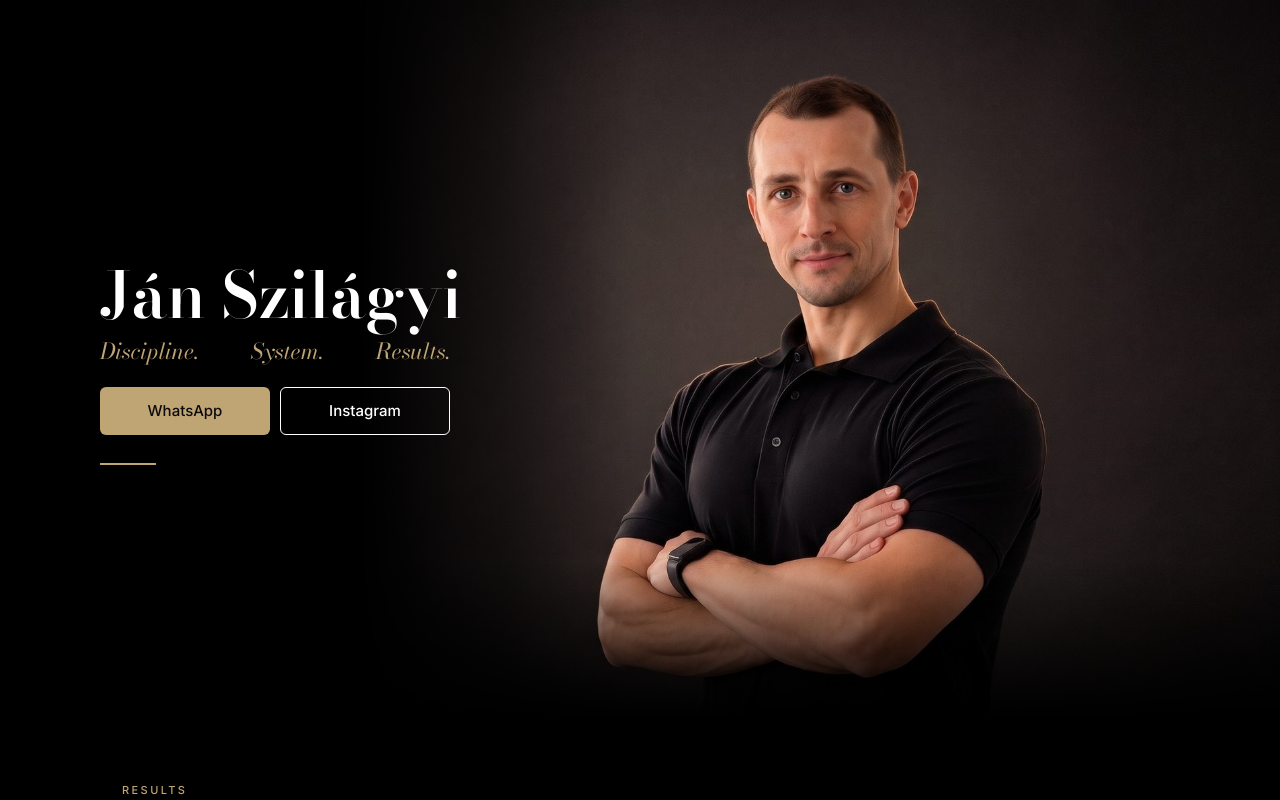
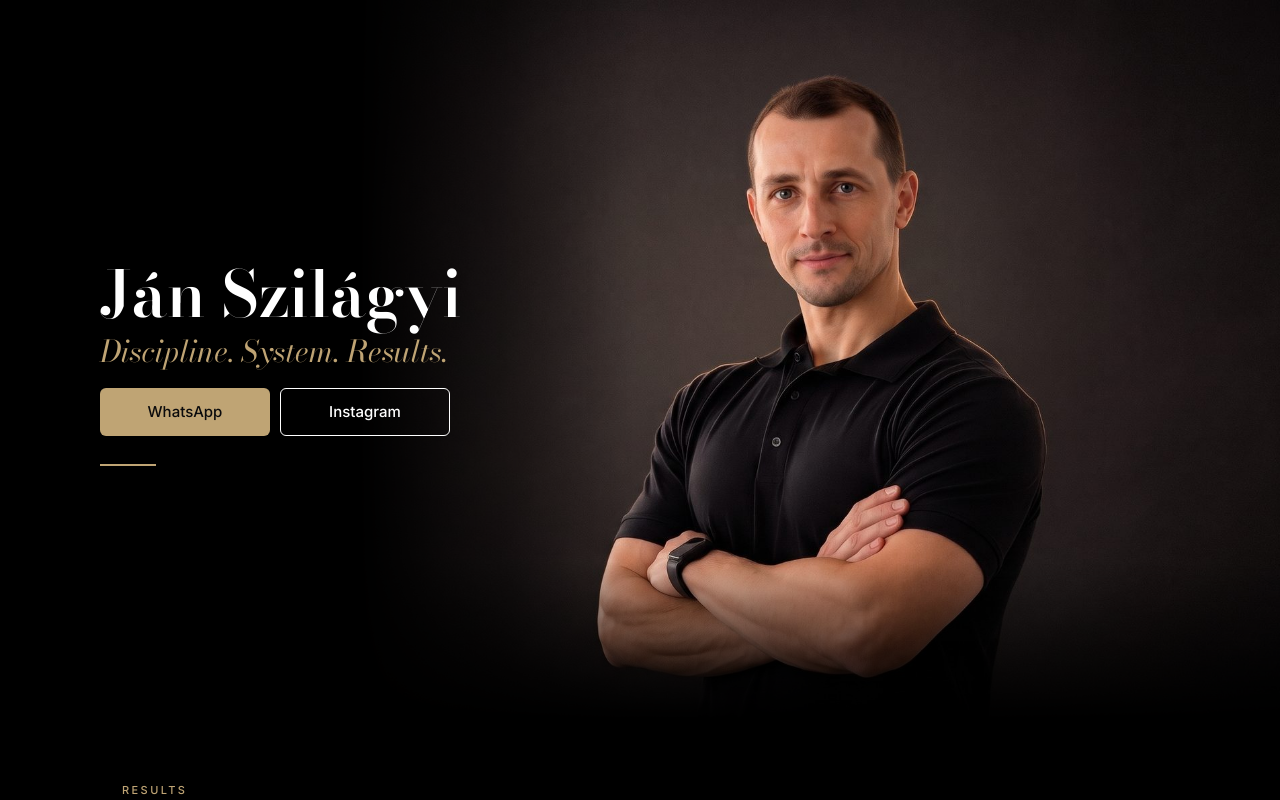
Before and after one commit to janszilagyi/janszilagyi.com, a plain HTML site: page index.html in a window 1280 px wide. Shown: the top 800 px of the page. Drawn offline with nearby package versions, Linux system fonts and the light colour scheme; no server answers.

Commit message:
Tagline: words together, larger, fills button width

```diff
--- a/index.html
+++ b/index.html
@@ -51,7 +51,8 @@
   .hero img{display:block;width:100%;height:auto;max-height:74svh;object-fit:cover;object-position:center top;-webkit-mask-image:linear-gradient(to bottom,#000 62%,transparent 100%);mask-image:linear-gradient(to bottom,#000 62%,transparent 100%)}
   .hero-band{position:relative;z-index:2;width:100%;margin-top:-72px;padding:0 22px 8px}
   .hero h1{font-family:var(--serif);font-weight:600;font-size:clamp(38px,10vw,64px);line-height:1.02;margin:8px 0 6px}
-  .hero .tagline{font-family:var(--serif);font-style:italic;font-size:clamp(17px,4.6vw,22px);color:var(--accent);margin-bottom:18px}
+  .hero .tagline{font-family:var(--serif);font-style:italic;font-size:clamp(17px,4.6vw,22px);color:var(--accent);margin-bottom:18px;white-space:nowrap;line-height:1.2}
+  .hero .tagline span{display:inline-block} /* veľkosť dorovná skript na celú šírku */
 
   /* RESULTS */
   .results{background:var(--deep)}
@@ -130,7 +131,6 @@
   @media (max-width:899px){
     .hero-band{margin-top:-44px} /* meno nezasahuje do rúk na fotke */
     .hero h1{text-align:center}
-    .hero .tagline{text-align:justify;text-align-last:justify}
   }
 
   /* DESKTOP */
@@ -146,7 +146,7 @@
     .hero-band{width:50%;max-width:none;margin:0;z-index:2;padding:0 56px 0 max(56px,calc((100vw - 1080px)/2));background:transparent}
     /* slogan presne na šírku dvoch tlačidiel (2 × 170 px + 10 px medzera) */
     .hero .btn{width:170px}
-    .hero .tagline{width:350px;text-align:justify;text-align-last:justify}
+    .hero .tagline{width:350px}
     .hero-band::after{content:"";display:block;width:56px;height:2px;background:var(--accent);margin-top:28px}
     .btns{grid-template-columns:auto auto;justify-content:start}
     .btn{min-width:170px}
@@ -176,7 +176,7 @@
   </picture>
   <div class="hero-band">
     <h1>Ján Szilágyi</h1>
-    <p class="tagline">Discipline. System. Results.</p>
+    <p class="tagline"><span>Discipline. System. Results.</span></p>
     <div class="btns">
       <a class="btn btn-primary" href="https://wa.me/971586023655?text=Hi%20J%C3%A1n%2C%20I%20found%20you%20on%20your%20website." target="_blank" rel="noopener">WhatsApp</a>
       <a class="btn btn-outline" href="https://instagram.com/jan_szilagyi" target="_blank" rel="noopener">Instagram</a>
@@ -339,5 +339,11 @@
   }
 </script>
 
+<script>
+/* slogan: slová idú za sebou, písmo sa zväčší presne na šírku tlačidiel */
+(function(){var p=document.querySelector('.hero .tagline'),s=p&&p.firstElementChild;if(!s)return;
+function fit(){s.style.fontSize='20px';var w=s.getBoundingClientRect().width;if(w)s.style.fontSize=(20*p.clientWidth/w*0.995)+'px';}
+fit();if(document.fonts&&document.fonts.ready)document.fonts.ready.then(fit);addEventListener('resize',fit);})();
+</script>
 </body>
 </html>
```
